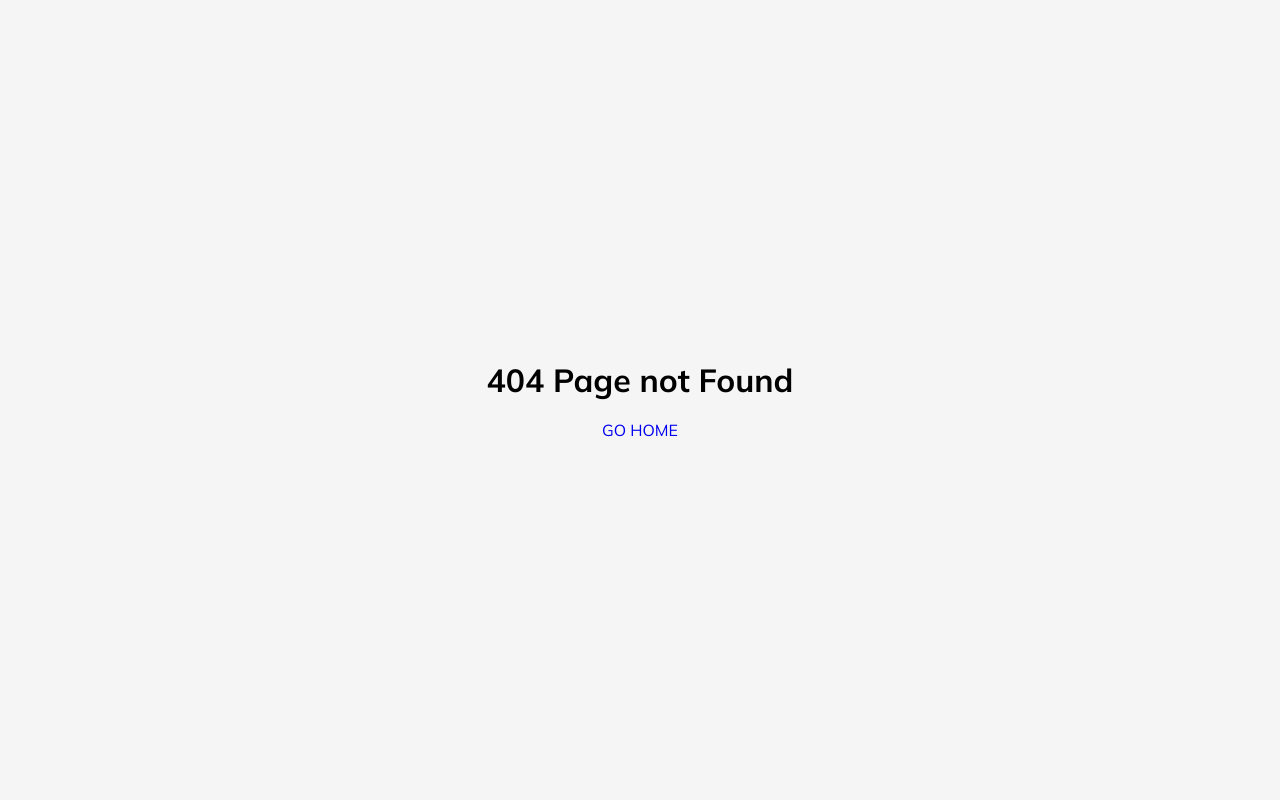
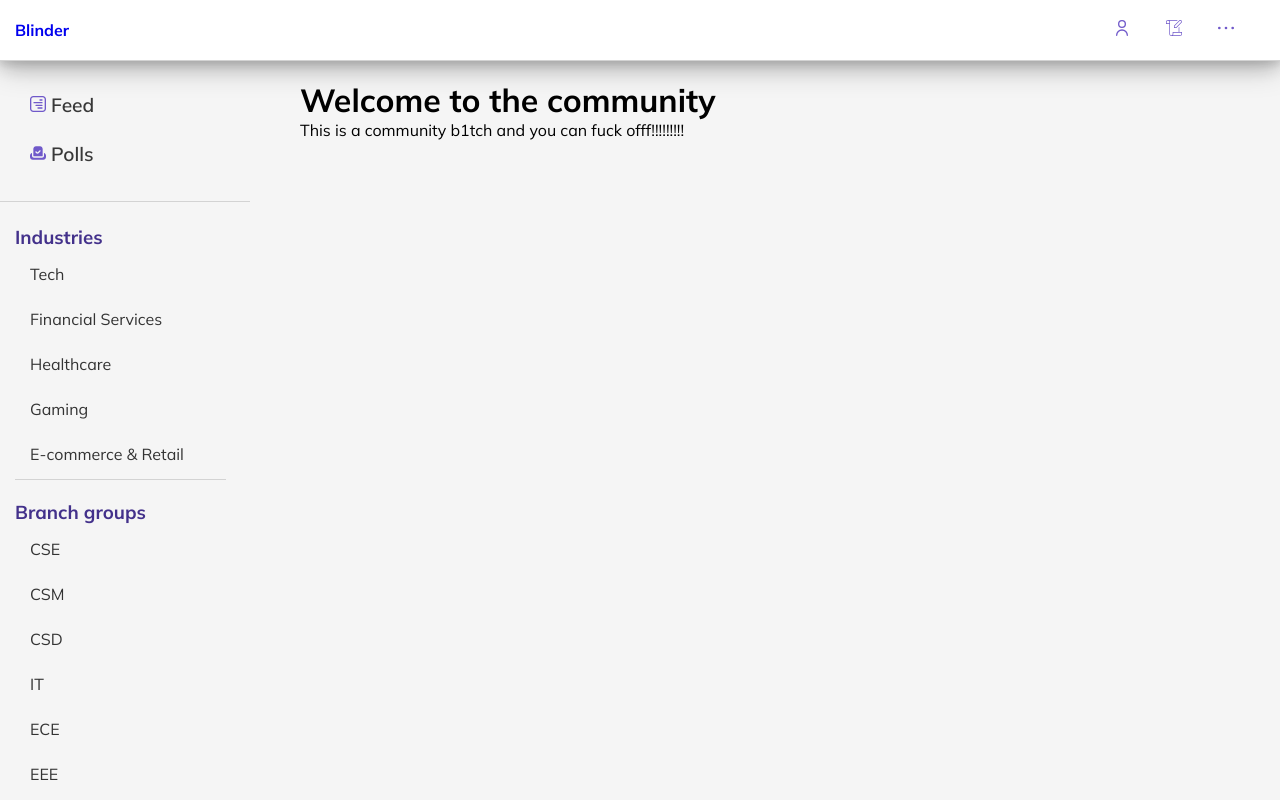
Before and after one commit to choco-dan/gvpBlind, a React (Vite) app: page /community/Anime in a window 1280 px wide. Before the commit this address had no page. Built offline with nearby package versions, Linux system fonts and the light colour scheme.

Commit message:
community added and routing done

```diff
--- a/src/App.css
+++ b/src/App.css
@@ -5,6 +5,9 @@
 body{
     margin:0;
     padding:0;
+}
+.app-containter{
+    display:flex;
 }
 .post-box{
     margin-left:300px;
--- a/src/App.jsx
+++ b/src/App.jsx
@@ -1,39 +1,51 @@
+import React from 'react';
+import { BrowserRouter as Router, Routes, Route, useLocation } from 'react-router-dom';
+import { SwitchTransition, CSSTransition } from 'react-transition-group';
 import HomePage from './HomePage/HomePage.jsx';
 import SignupPage from './SignupPage/SignupPage.jsx';
 import Login from "./Login/Login.jsx";
 import NotFound from "./notFound.jsx";
-import LandingPage from "./lp/lp.jsx"
-import { useState } from 'react';
-import { BrowserRouter as Router, Routes, Route, useLocation } from 'react-router-dom';
-import {SwitchTransition, CSSTransition} from 'react-transition-group'
-import './App.css'
+import LandingPage from "./lp/lp.jsx";
+import CommunityPage from './Community/CommunityPage';
+import Sidebar from './sidebar/sidebar.jsx';
+import Header from './Header/header.jsx'
+import './App.css';
 
-function App(){
+const App = () => {
+  const location = useLocation();
+  const hidePaths = ['/'];
 
-  const location = useLocation();
+  const shouldHideSidebar = hidePaths.includes(location.pathname);
+  const shouldHideHeader = hidePaths.includes(location.pathname);
 
-  return(
-    <>
-    <SwitchTransition component = {null}>
-      <CSSTransition key = {location.pathname} className = "fade" timeout = {300} unmountOnExit>
+  return (
+    <div className="app-container">
+      {!shouldHideHeader && <Header />}
+      {!shouldHideSidebar && <Sidebar />}
 
-      <Routes location = {location}>
-            <Route path = "/" element = {<LandingPage />} />
-            <Route path="/SignupPage" element={<SignupPage/>} />
-            <Route path="/HomePage" element={<HomePage/>}/>
-            <Route  path='/Login' element={<Login/>}/>
-            <Route path="*"  element={<NotFound/>}/>
-      </Routes>
-
-      </CSSTransition>
-    </SwitchTransition>
+      <div>
+        <SwitchTransition>
+          <CSSTransition
+            key={location.pathname}
+            classNames="fade"
+            timeout={300}
+            unmountOnExit
+          >
+            <Routes location={location}>
+              <Route path="/" element={<LandingPage />} />
+              <Route path="/SignupPage" element={<SignupPage />} />
+              <Route path="/HomePage" element={<HomePage />} />
+              <Route path="/Login" element={<Login />} />
+              <Route path="/community/:name" element={<CommunityPage />} />
+              <Route path="*" element={<NotFound />} />
+            </Routes>
+          </CSSTransition>
+        </SwitchTransition>
+      </div>
+    </div>
+  );
+};
 
 
 
-    </>
-
-
-
-  );
-}
-export default App
+export default App;
--- /dev/null
+++ b/src/Community/CommunityPage.jsx
@@ -0,0 +1,27 @@
+import React, { useEffect, useState } from 'react';
+import { useParams } from 'react-router-dom';
+import styles from './cp.module.css'
+
+const CommunityPage = () => {
+  /*const { name } = useParams();
+  const [communityData, setCommunityData] = useState(null);
+
+  useEffect(() => {
+    fetch(`/api/community/${name}`)
+      .then(response => response.json())
+      .then(data => setCommunityData(data));
+  }, [name]);
+
+  if (!communityData) {
+    return <div>Loading...</div>;
+  }*/
+
+  return (
+    <div className = {styles.CommunityPage}>
+      <h1>Welcome to the  community</h1>
+      <p>This is a community b1tch and you can fuck offf!!!!!!!!!</p>
+    </div>
+  );
+};
+
+export default CommunityPage;
--- /dev/null
+++ b/src/Community/cp.module.css
@@ -0,0 +1,6 @@
+.CommunityPage{
+    display:flex;
+    flex-direction: column;
+    margin-top:60px;
+    margin-left:300px;
+}
--- a/src/Header/header.jsx
+++ b/src/Header/header.jsx
@@ -1,4 +1,5 @@
 import React, { useState, useRef} from 'react';
+import {Link} from 'react-router-dom';
 import styles from './header.module.css';
 import logo from './assets/user.svg';
 import post from './assets/script.svg';
@@ -37,7 +38,7 @@ function Header() {
     return (
         <>
         <div className={styles.x}>
-            <div className={styles.name}>Blinder</div>
+            <Link className = {styles.name} to = "/HomePage" >Blinder</Link>
             <div className={styles.options}>
                     <div
                     className={styles.button}
--- a/src/HomePage/HomePage.jsx
+++ b/src/HomePage/HomePage.jsx
@@ -7,8 +7,6 @@ function HomePage(){
 
   return(
     <>
-    <Header />
-    <Sidebar />
     <Post />
 
     <div className = 'post-box'>
--- a/src/sidebar/sidebar.jsx
+++ b/src/sidebar/sidebar.jsx
@@ -1,60 +1,50 @@
-import React from 'react'
-import styles from './sidebar.module.css'
-import feed from './assets/square-poll-horizontal.svg'
-import poll from './assets/vote-yea.svg'
-function Sidebar(){
-    return(
-        <>
-        <div className = {styles.sidebar}>
-        <div className = {styles.unscroll}>
-        <div className ={styles.feed}>
-        <img className = {styles.feedicon} src={feed} alt='feed'/>
-        <a className = {styles.feeda}href="#" >&nbsp;Feed</a>
+import React from 'react';
+import { Link } from 'react-router-dom';
+import styles from './sidebar.module.css';
+import feed from './assets/square-poll-horizontal.svg';
+import poll from './assets/vote-yea.svg';
+
+function Sidebar() {
+  const industries = ['Tech', 'Financial Services', 'Healthcare', 'Gaming', 'E-commerce & Retail'];
+  const branches = ['CSE', 'CSM', 'CSD', 'IT', 'ECE', 'EEE', 'Mech', 'Civil', 'Chemical'];
+  const generalTopics = ['Ask Gvp', 'Cars', 'Artificial Intelligence', 'Vizag',
+                         'Misc.', 'India', 'Politics','Relationships', 'Memes',
+                        'Movies', 'Anime', 'Cricket'];
+
+  return (
+    <div className={styles.sidebar}>
+      <div className={styles.unscroll}>
+        <div className={styles.feed}>
+          <img className={styles.feedicon} src={feed} alt='feed' />
+          <Link className={styles.feeda} to="/HomePage">&nbsp;Feed</Link>
         </div>
-        <div className = {styles.poll}>
-            <img className = {styles.pollicon} src = {poll} alt = 'poll' />
-            <a className = {styles.polla} href = "#">&nbsp;Polls</a>
+        <div className={styles.poll}>
+          <img className={styles.pollicon} src={poll} alt='poll' />
+          <Link className={styles.polla} to="/polls">&nbsp;Polls</Link>
         </div>
       </div>
-        <div className = {styles.scrollable}>
-            <div className = {styles.industries}>
+      <div className={styles.scrollable}>
+        <div className={styles.industries}>
           <h3>Industries</h3>
-            <a href = "#">Tech</a>
-            <a href = "#">Financial Services</a>
-            <a href = "#">Healthcare</a>
-            <a href = "#">Gaming</a>
-            <a href= "#">E-commerce & Retail</a>
+          {industries.map(industry => (
+            <Link key={industry} to={`/community/${industry}`}>{industry}</Link>
+          ))}
         </div>
-            <div className = {styles.branches}>
+        <div className={styles.branches}>
           <h3>Branch groups</h3>
-                <a href = "#">CSE</a>
-                <a href = "#">CSM</a>
-                <a href = "#">CSD</a>
-                <a href = "#">IT</a>
-                <a href = "#">ECE</a>
-                <a href = "#">EEE</a>
-                <a href = "#">Mech</a>
-                <a href = "#">Civil</a>
-                <a href = "#">Chemical</a>
+          {branches.map(branch => (
+            <Link key={branch} to={`/community/${branch}`}>{branch}</Link>
+          ))}
         </div>
-            <div className = {styles.general}>
+        <div className={styles.general}>
           <h3>General Topics</h3>
-                <a href ="#">Ask Gvp</a>
-                <a href ="#">Cars</a>
-                <a href = "#">Artificial Intelligence</a>
-                <a href = "#">Vizag</a>
-                <a href = "#">Misc.</a>
-                <a href = "#">India</a>
-                <a href = "#">Politics</a>
-                <a href = "#">Relation ships</a>
-                <a href = "#">memes</a>
-                <a href = "#">movies</a>
-                <a href = "#">Anime</a>
-                <a href = "#">Cricket</a>
+          {generalTopics.map(topic => (
+            <Link key={topic} to={`/community/${topic}`}>{topic}</Link>
+          ))}
         </div>
       </div>
     </div>
-        </>
   );
 }
-export default Sidebar
+
+export default Sidebar;
```
Lines whose indentation alone changed are shown as unchanged.
